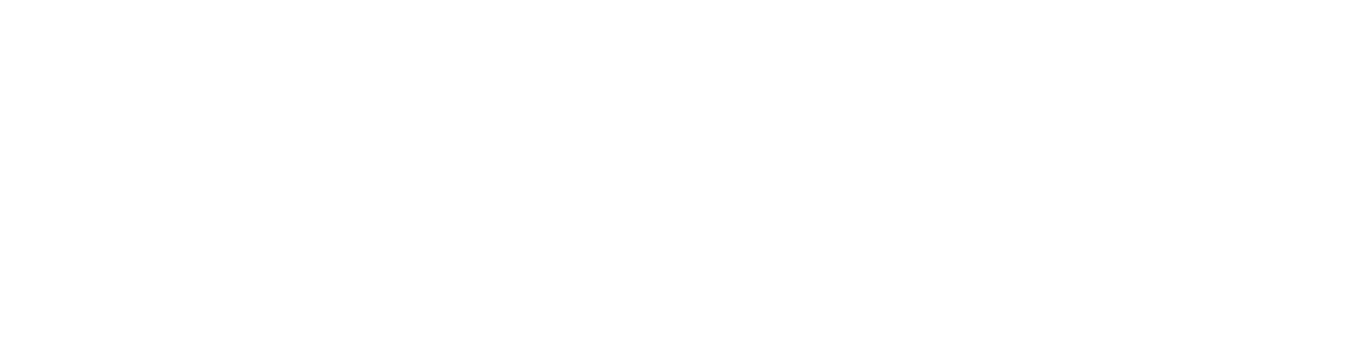
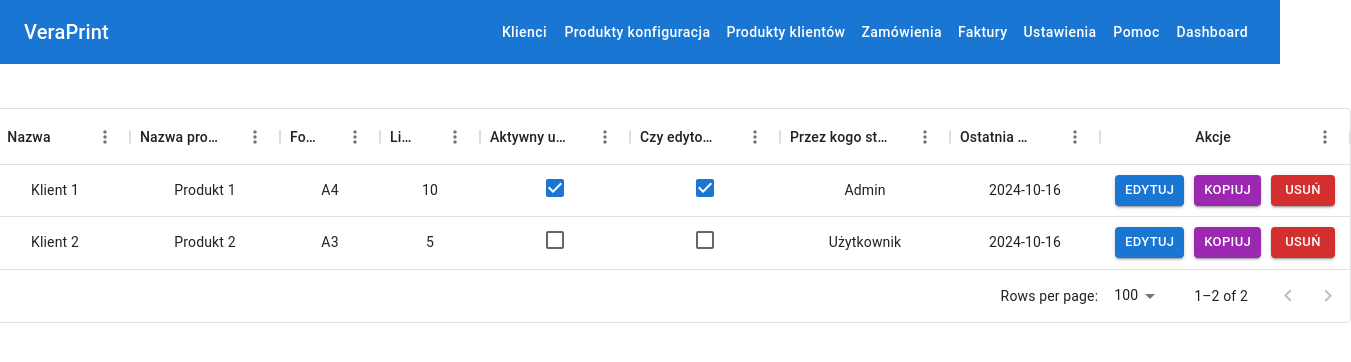
Before and after one commit to SavenkoRodion/printing-managment-system, a React (Vite) app in the folder ui/pms-ui/: page /projects in a window 1280 px wide. Before the commit this address had no page. Shown: the top 362 px of the page, 1351 px wide, since content can reach past the window. Built offline with nearby package versions, Linux system fonts and the light colour scheme.

Commit message:
initial project list

```diff
--- /dev/null
+++ b/ui/pms-ui/src/components/layouts/AuthorizedMenuLayout.tsx
@@ -0,0 +1,56 @@
+import { AppBar, Toolbar, Typography, Button, Box } from "@mui/material";
+import { Outlet } from "react-router-dom";
+const AuthorizedMenuLayout = () => {
+  return (
+    <Box
+      sx={{
+        display: "flex",
+        justifyContent: "center",
+        fontFamily: "'Open Sans', sans-serif",
+      }}
+    >
+      <AppBar
+        position="fixed"
+        sx={{ backgroundColor: "#1976d2", boxShadow: "none" }}
+      >
+        <Toolbar>
+          <Typography variant="h6" component="div" sx={{ flexGrow: 1 }}>
+            VeraPrint
+          </Typography>
+          <Button color="inherit" sx={{ textTransform: "none" }}>
+            Klienci
+          </Button>
+          <Button color="inherit" sx={{ textTransform: "none" }}>
+            Produkty konfiguracja
+          </Button>
+          <Button
+            href="/produkty"
+            color="inherit"
+            sx={{ textTransform: "none" }}
+          >
+            Produkty klientów
+          </Button>
+          <Button color="inherit" sx={{ textTransform: "none" }}>
+            Zamówienia
+          </Button>
+          <Button color="inherit" sx={{ textTransform: "none" }}>
+            Faktury
+          </Button>
+          <Button color="inherit" sx={{ textTransform: "none" }}>
+            Ustawienia
+          </Button>
+          <Button color="inherit" sx={{ textTransform: "none" }}>
+            Pomoc
+          </Button>
+          <Button color="inherit" sx={{ textTransform: "none" }}>
+            Dashboard
+          </Button>
+        </Toolbar>
+      </AppBar>
+      <Box sx={{ paddingTop: "100px" }}>
+        <Outlet />
+      </Box>
+    </Box>
+  );
+};
+export default AuthorizedMenuLayout;
--- /dev/null
+++ b/ui/pms-ui/src/components/products/ProjectList.tsx
@@ -0,0 +1,219 @@
+import { Box, Button, Checkbox } from "@mui/material";
+import {
+  DataGrid,
+  GridCellParams,
+  GridColDef,
+  GridRenderCellParams,
+} from "@mui/x-data-grid";
+import { useState, useCallback } from "react";
+import { useNavigate } from "react-router-dom";
+
+const initialData = [
+  {
+    id: 1,
+    nazwa: "Klient 1",
+    nazwaProduktu: "Produkt 1",
+    format: "A4",
+    liczbaStron: 10,
+    aktywnyUpload: true,
+    czyEdytowalny: true,
+    przezKogoStworzony: "Admin",
+    ostatniaModyfikacja: "2024-10-16",
+  },
+  {
+    id: 2,
+    nazwa: "Klient 2",
+    nazwaProduktu: "Produkt 2",
+    format: "A3",
+    liczbaStron: 5,
+    aktywnyUpload: false,
+    czyEdytowalny: false,
+    przezKogoStworzony: "Użytkownik",
+    ostatniaModyfikacja: "2024-10-16",
+  },
+];
+
+const DisplayProducts = () => {
+  const navigate = useNavigate();
+  const [products, setProducts] = useState(initialData);
+  const [error, setError] = useState<string | null>(null);
+  const columns: GridColDef[] = [
+    {
+      field: "nazwa",
+      headerName: "Nazwa",
+      width: 150,
+      align: "center",
+      headerAlign: "center",
+    },
+    {
+      field: "nazwaProduktu",
+      headerName: "Nazwa produktu",
+      width: 150,
+      align: "center",
+      headerAlign: "center",
+    },
+    {
+      field: "format",
+      headerName: "Format",
+      width: 100,
+      align: "center",
+      headerAlign: "center",
+    },
+    {
+      field: "liczbaStron",
+      headerName: "Liczba stron",
+      width: 100,
+      align: "center",
+      headerAlign: "center",
+    },
+    {
+      field: "aktywnyUpload",
+      headerName: "Aktywny upload",
+      width: 150,
+      align: "center",
+      headerAlign: "center",
+      renderCell: (params: GridRenderCellParams) => (
+        <RenderCheckBox {...params} />
+      ),
+    },
+    {
+      field: "czyEdytowalny",
+      headerName: "Czy edytowalny",
+      width: 150,
+      align: "center",
+      headerAlign: "center",
+      renderCell: (params: GridRenderCellParams) => (
+        <RenderCheckBox {...params} />
+      ),
+    },
+    {
+      field: "przezKogoStworzony",
+      headerName: "Przez kogo stworzony",
+      width: 170,
+      align: "center",
+      headerAlign: "center",
+    },
+    {
+      field: "ostatniaModyfikacja",
+      headerName: "Ostatnia modyfikacja",
+      width: 150,
+      align: "center",
+      headerAlign: "center",
+    },
+    {
+      field: "actions",
+      headerName: "Akcje",
+      sortable: false,
+      width: 250,
+      align: "center",
+      headerAlign: "center",
+      renderCell: (params: GridCellParams) => (
+        <Box display="flex" justifyContent="center" width="100%">
+          <Button
+            size="small"
+            variant="contained"
+            color="primary"
+            onClick={() => handleEdit(params.row.id)}
+            style={{ margin: "0 5px" }}
+          >
+            Edytuj
+          </Button>
+          <Button
+            size="small"
+            variant="contained"
+            color="secondary"
+            onClick={() => handleCopy(params.row.id)}
+            style={{ margin: "0 5px" }}
+          >
+            Kopiuj
+          </Button>
+          <Button
+            size="small"
+            variant="contained"
+            color="error"
+            onClick={() => handleDelete(params.row.id)}
+            style={{ margin: "0 5px" }}
+          >
+            Usuń
+          </Button>
+        </Box>
+      ),
+    },
+  ];
+
+  const handleEdit = useCallback((id: any) => {
+    console.log(`Edit product with id: ${id}`);
+  }, []);
+  const handleCopy = useCallback((id: any) => {
+    console.log(`Copy product with id: ${id}`);
+  }, []);
+  const handleDelete = useCallback((id: any) => {
+    console.log(`Delete product with id: ${id}`);
+  }, []);
+
+  const handleCheckboxChange = (
+    params: GridRenderCellParams,
+    checked: boolean
+  ) => {
+    const updatedProducts = products.map((product) => {
+      if (product.id === params.id) {
+        return { ...product, [params.field]: checked };
+      }
+      return product;
+    });
+    setProducts(updatedProducts);
+  };
+
+  const RenderCheckBox = (props: GridRenderCellParams) => {
+    return (
+      <Checkbox
+        size="medium"
+        checked={props.value}
+        onChange={(e) => handleCheckboxChange(props, e.target.checked)}
+        style={{ margin: "0 auto", display: "block" }}
+      />
+    );
+  };
+
+  // useEffect(() => {
+  //   const fetchProducts = async () => {
+  //     try {
+  //       const response = await fetch("https://localhost:7017/api/produkty", {
+  //         method: "GET",
+  //         headers: {
+  //           "Content-Type": "application/json",
+  //         },
+  //         credentials: "include",
+  //       });
+  //       if (!response.ok) {
+  //         const errorText = await response.text();
+  //         throw new Error(errorText);
+  //       } else {
+  //         const data = await response.json();
+  //         setProducts(data);
+  //       }
+  //     } catch (error: unknown) {
+  //       if (error instanceof Error) {
+  //         setError(error.message);
+  //       } else {
+  //         setError("An unknown error occurred");
+  //       }
+  //     }
+  //   };
+  //   fetchProducts();
+  // }, []);
+
+  return (
+    <Box style={{ height: 400, width: "100%" }}>
+      {error && <div>Error: {error}</div>}
+      <DataGrid
+        rows={products}
+        columns={columns}
+        checkboxSelection
+        autoHeight
+      />
+    </Box>
+  );
+};
+
+export default DisplayProducts;
--- a/ui/pms-ui/src/main.tsx
+++ b/ui/pms-ui/src/main.tsx
@@ -9,7 +9,9 @@
 import AuthorizedExampleOne from "./components/authorized-example/AuthorizedExampleOne.tsx";
 import AuthorizedExampleTwo from "./components/authorized-example/AuthorizedExampleTwo.tsx";
 import AuthorizedComponent from "./authorizationWrappers/AuthorizedComponent.tsx";
+import AuthorizedMenu from "./components/layouts/AuthorizedMenuLayout.tsx";
 import ProductPage from "./components/products/Products.tsx";
+import ProjectList from "./components/products/ProjectList.tsx";
 
 ReactDOM.createRoot(document.getElementById("root")!).render(
   <React.StrictMode>
@@ -27,17 +29,17 @@
                 path="/authorized-example-two"
                 element={<AuthorizedExampleTwo />}
               />
-
               <Route path="/editor" element={<Editor />} />
             </Route>
+
             <Route>
               <Route index element={<Login />} />
               <Route path="/password" element={<PasswordReset />} />
             </Route>
           </Route>
-          <Route element={<AuthorizedComponent />}>
-            <Route path="/produkty" element={<ProductPage />} />
-          </Route>
+        </Route>
+        <Route element={<AuthorizedMenu />}>
+          <Route path="/projects" element={<ProjectList />} />
         </Route>
       </Routes>
     </BrowserRouter>
```
